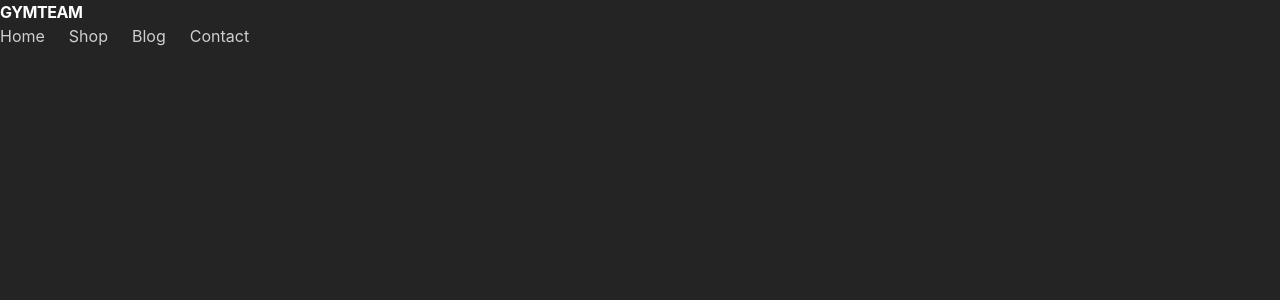
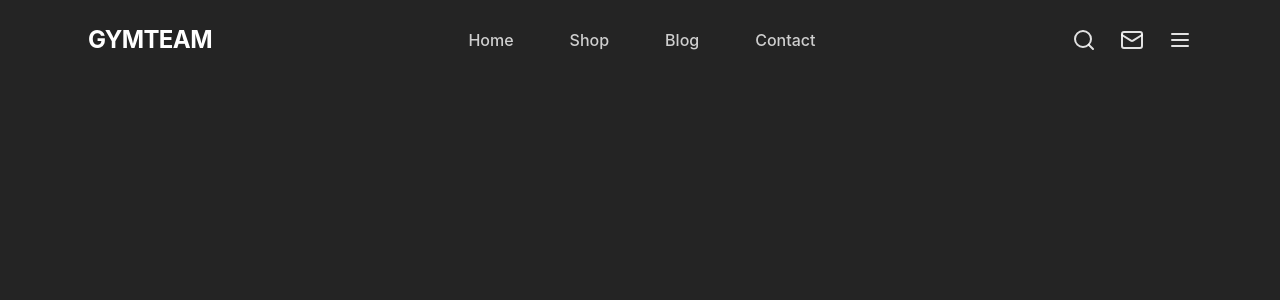
Before and after one commit to aehamdy/gymteam_landingpage, a React (Vite) app: page / in a window 1280 px wide. Shown: the top 300 px of the page. Built offline with nearby package versions, Linux system fonts and the light colour scheme.

Commit message:
chore: Add HeaderIcons component

```diff
--- a/src/App.jsx
+++ b/src/App.jsx
@@ -2,9 +2,9 @@ import Header from "./components/Header";
 
 function App() {
   return (
-    <>
+    <div className="max-w-6xl mx-auto px-6">
       <Header />
-    </>
+    </div>
   );
 }
 
--- a/src/components/Header.jsx
+++ b/src/components/Header.jsx
@@ -1,11 +1,13 @@
+import HeaderIcons from "./HeaderIcons";
 import Logo from "./logo/Logo";
 import Nav from "./Nav";
 
 function Header() {
   return (
-    <header>
+    <header className="flex justify-between items-center py-6">
       <Logo />
       <Nav />
+      <HeaderIcons />
     </header>
   );
 }
--- a/src/components/HeaderIcons.jsx
+++ b/src/components/HeaderIcons.jsx
@@ -1,5 +1,13 @@
+import { Menu, Message, SearchIcon } from "./header-icons/Icons";
+
 function HeaderIcons() {
-  return;
+  return (
+    <div className="flex gap-6">
+      <SearchIcon />
+      <Message />
+      <Menu />
+    </div>
+  );
 }
 
 export default HeaderIcons;
--- a/src/components/Nav.jsx
+++ b/src/components/Nav.jsx
@@ -2,10 +2,12 @@ import { navItems } from "../constants";
 
 function Nav() {
   return (
-    <ul className="flex gap-6 text-secondary-paragraph">
+    <ul className="flex gap-14 text-secondary-paragraph">
       {navItems.map((item, i) => (
-        <li key={i}>
-          <a href={item.href}>{item.label}</a>
+        <li key={i} className="font-medium hover:text-white duration-short">
+          <a href={item.href} className="">
+            {item.label}
+          </a>
         </li>
       ))}
     </ul>
--- /dev/null
+++ b/src/components/header-icons/Icons.jsx
@@ -0,0 +1,15 @@
+import { Mail, MenuIcon, Search } from "lucide-react";
+
+export function SearchIcon() {
+  return <Search className="hover:text-white duration-short cursor-pointer" />;
+}
+
+export function Message() {
+  return <Mail className="hover:text-white duration-short cursor-pointer" />;
+}
+
+export function Menu() {
+  return (
+    <MenuIcon className="hover:text-white duration-short cursor-pointer" />
+  );
+}
--- a/src/components/logo/Logo.jsx
+++ b/src/components/logo/Logo.jsx
@@ -1,6 +1,8 @@
 function Logo() {
   return (
-    <h3 className="text-white font-bold uppercase tracking-tight">gymteam</h3>
+    <h3 className="text-white font-bold text-2xl uppercase tracking-tight">
+      <a href="#">gymteam</a>
+    </h3>
   );
 }
 
--- a/tailwind.config.js
+++ b/tailwind.config.js
@@ -18,6 +18,9 @@ module.exports = {
         'secondary-bg': 'rgb(36, 36, 36)',
         'toggle-bg': 'rgb(242, 201, 77)',
       },
+      transitionDuration: {
+        'short': '200ms',
+      }
     },
   },
   plugins: [],
```
Also changed, not shown: src/components/header-icons/SearchIcon.jsx (deleted).
